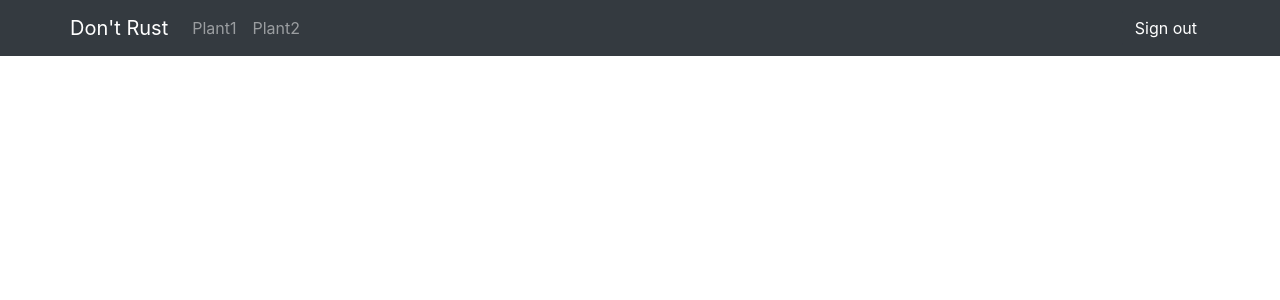
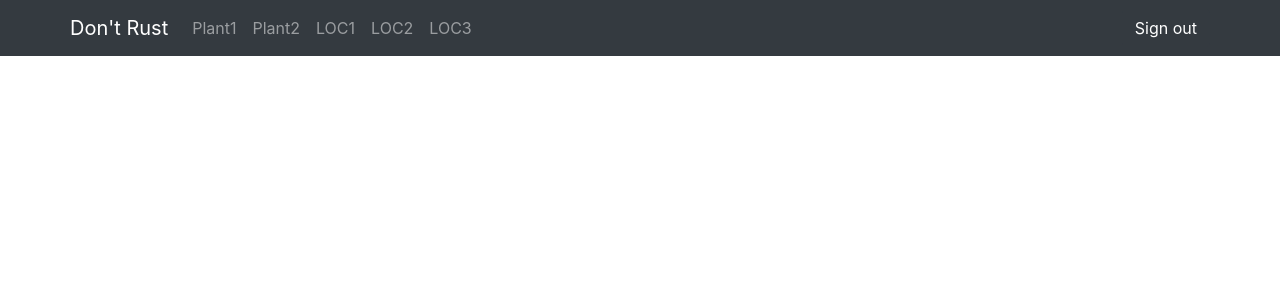
Before and after one commit to Redix8/raspberry, a Django app: page /monitor/plant/1/loc/1 in a window 1280 px wide. Shown: the top 300 px of the page. Run offline with Django 3.2, Linux system fonts and the light colour scheme; the visitor is signed in with stand-in values (Sample User, id 1); some libraries are stand-ins or nearby versions.

Commit message:
url mapping

```diff
--- a/monitor/templates/monitor/index.html
+++ b/monitor/templates/monitor/index.html
@@ -17,6 +17,19 @@
                         <a class="nav-link" href="{% url 'monitor:plant' 2 %}">Plant2</a>
                     </li>
 
+                    {% if plant %}
+                        <li class="nav-item text-nowrap">
+                            <a class="nav-link" href="{% url 'monitor:loc' plant 1 %}">LOC1</a>
+                        </li>
+                        <li class="nav-item text-nowrap">
+                            <a class="nav-link" href="{% url 'monitor:loc' plant 2 %}">LOC2</a>
+                        </li>
+                        <li class="nav-item text-nowrap">
+                            <a class="nav-link" href="{% url 'monitor:loc' plant 3 %}">LOC3</a>
+                        </li>
+
+                    {% endif %}
+
                 </ul>
             </div>
             <form action="{% url 'accounts:logout' %}" method="POST">
--- a/monitor/views.py
+++ b/monitor/views.py
@@ -20,7 +20,7 @@ def index(request):
 @login_required
 def plant(request, plant):
     context = {
-
+        'plant':plant,
     }
     return render(request, 'monitor/plant.html', context)
 
@@ -28,7 +28,8 @@ def plant(request, plant):
 @login_required
 def loc(request, plant, loc):
     context = {
-
+        'plant': plant,
+        'loc': loc,
     }
     return render(request, 'monitor/loc.html', context)
 
```
